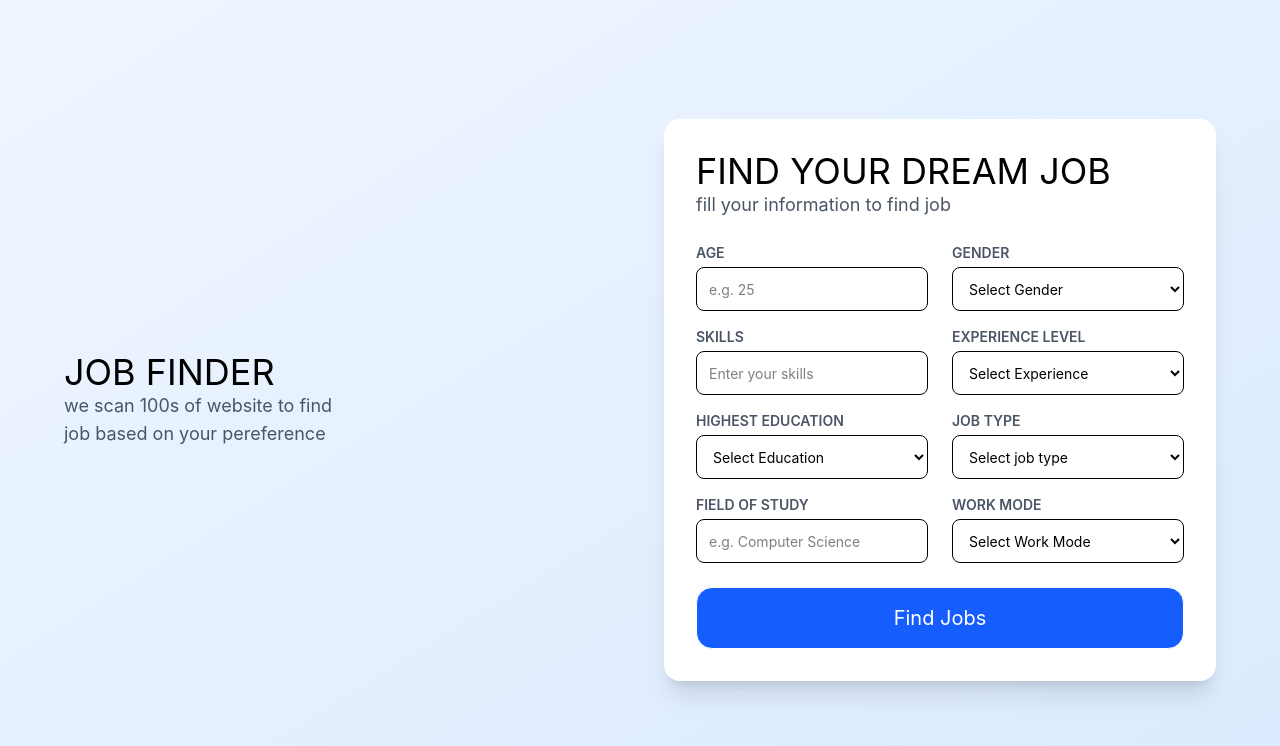
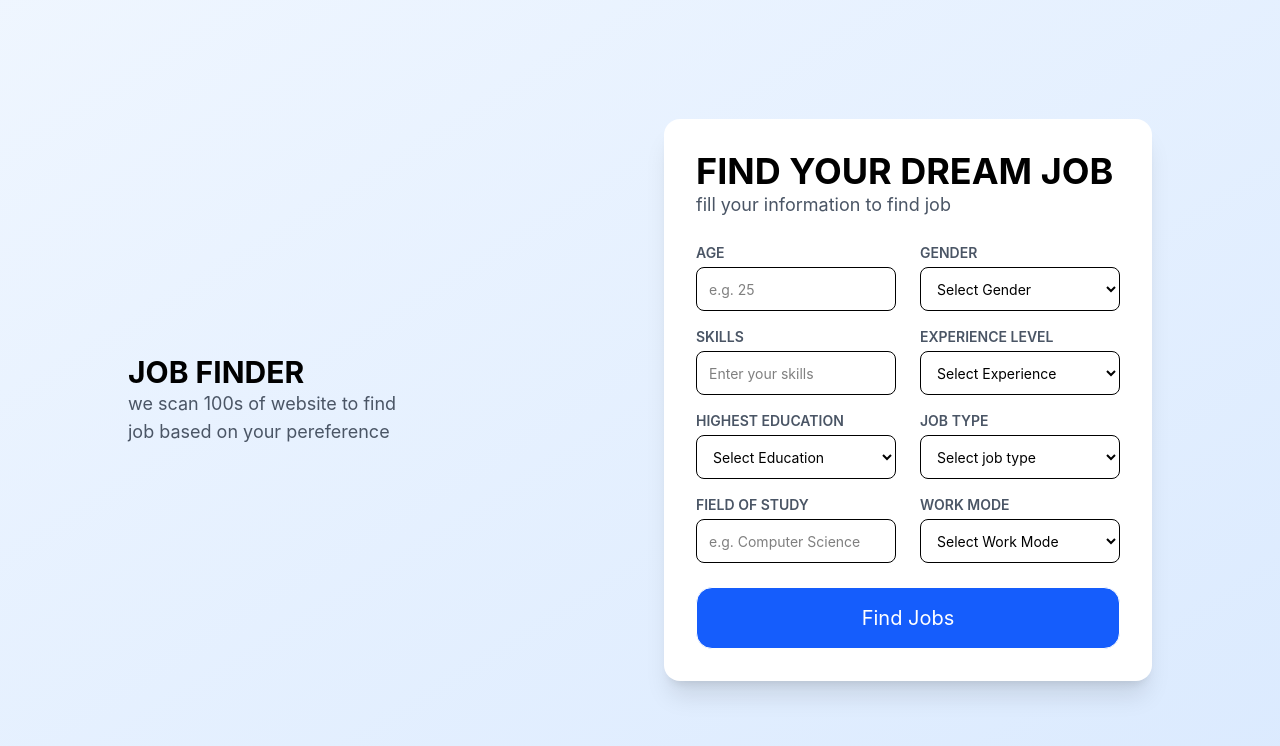
Before and after one commit to Sumitdhakal1/job-finder, a React (Vite) app: page / in a window 1280 px wide. Shown: the top 746 px of the page. Built offline with nearby package versions, Linux system fonts and the light colour scheme.

Commit message:
minor changes

```diff
--- a/src/pages/Home.jsx
+++ b/src/pages/Home.jsx
@@ -2,11 +2,13 @@ import React from "react";
 import Form from "../components/Form";
 const Home = () => {
   return (
-    <section className=" flex justify-center gap-6 min-h-screen bg-gradient-to-br from-blue-50 to-blue-100">
-      <div className="max-w-6xl w-full grid md:grid-cols-2 gap-12 items-center">
-        <div>
+    <section className=" flex justify-center items-center min-h-screen bg-gradient-to-br from-blue-50 to-blue-100 p-4">
+      <div className="max-w-5xl w-full grid md:grid-cols-2 gap-12 items-center">
+        <div className="">
           <div className="space-y-6">
-            <h1 className="font-sans text-4xl bold uppercase">Job Finder</h1>
+            <h1 className="font-sans text-3xl font-bold uppercase">
+              Job Finder
+            </h1>
           </div>
           <div>
             <p className="text-gray-600 text-lg">
@@ -15,11 +17,12 @@ const Home = () => {
             </p>
           </div>
         </div>
-        <div className="bg-white p-8  rounded-2xl shadow-xl ">
-          <div>
+        {/* form */}
+        <div className=" flex items-center">
+          <div className="bg-white p-8  rounded-2xl shadow-xl w-full max-w-full">
             <div className="mb-6">
               <div>
-                <h1 className="font-sans text-4xl bold uppercase">
+                <h1 className="font-sans text-4xl font-bold uppercase">
                   Find your dream job
                 </h1>
               </div>
```
